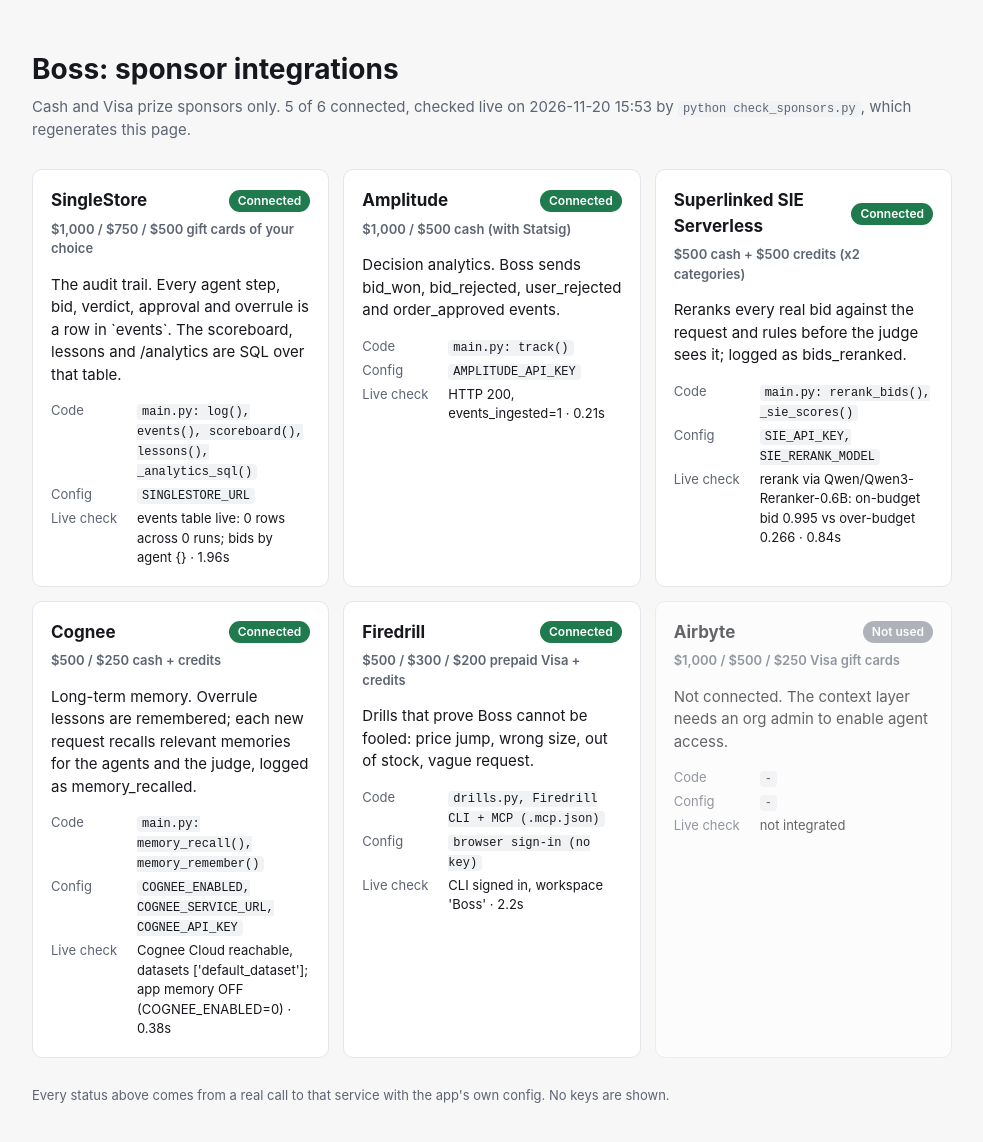
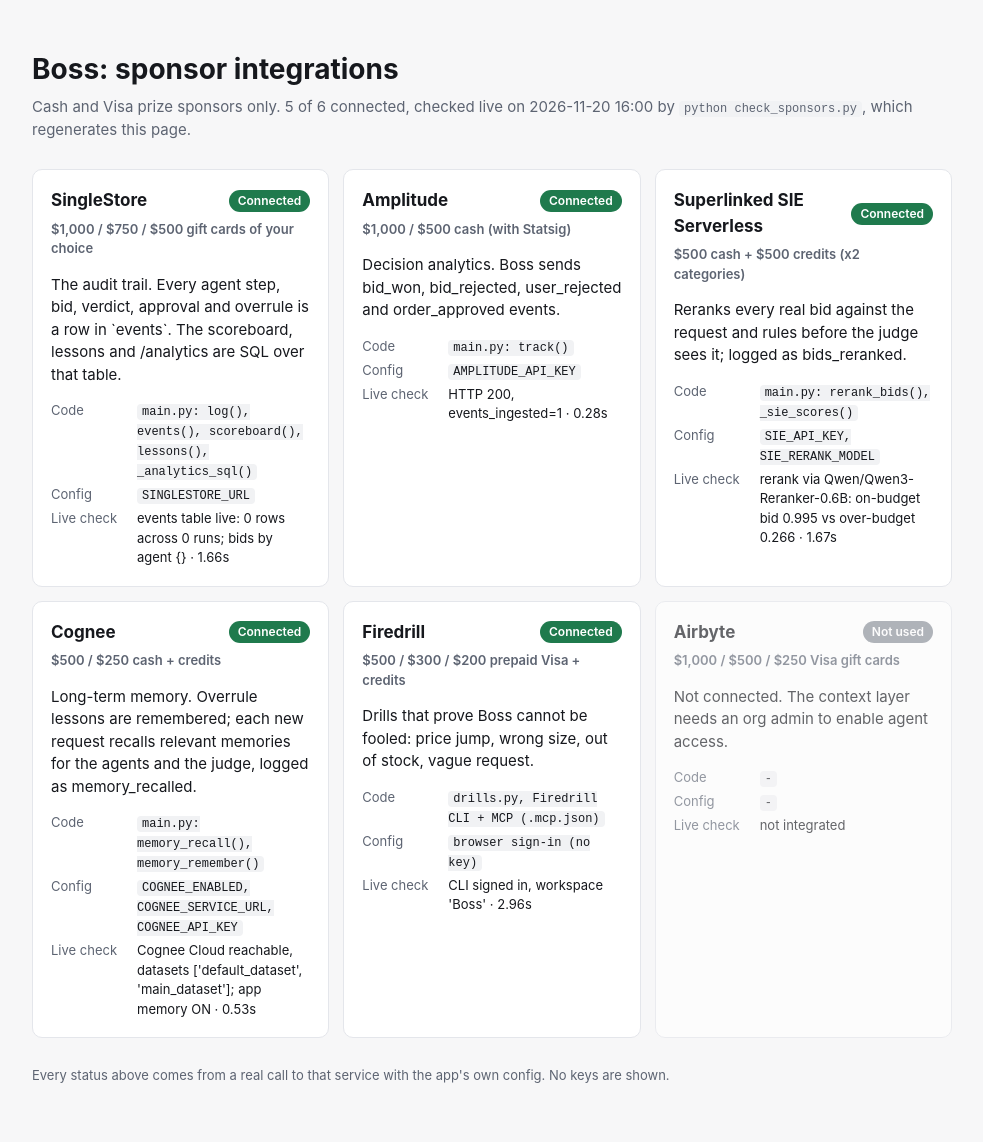
Before and after one commit to swarnimsandeepds/boss, a plain HTML site: page sponsors.html in a window 1280 px wide. Shown: the whole page, without its empty margins (148-1131 px from the left). Drawn offline with Linux system fonts and the light colour scheme.

Commit message:
Sponsor page: Cognee memory on and verified

```diff
--- a/sponsors.html
+++ b/sponsors.html
@@ -23,7 +23,7 @@
 </style></head>
 <body><main>
   <h1>Boss: sponsor integrations</h1>
-  <p class="sub">Cash and Visa prize sponsors only. 5 of 6 connected, checked live on 2026-11-20 15:53
+  <p class="sub">Cash and Visa prize sponsors only. 5 of 6 connected, checked live on 2026-11-20 16:00
   by <code>python check_sponsors.py</code>, which regenerates this page.</p>
   <section class="grid">
       <article class="card ok">
@@ -33,7 +33,7 @@
         <dl>
           <dt>Code</dt><dd><code>main.py: log(), events(), scoreboard(), lessons(), _analytics_sql()</code></dd>
           <dt>Config</dt><dd><code>SINGLESTORE_URL</code></dd>
-          <dt>Live check</dt><dd>events table live: 0 rows across 0 runs; bids by agent {} &middot; 1.96s</dd>
+          <dt>Live check</dt><dd>events table live: 0 rows across 0 runs; bids by agent {} &middot; 1.66s</dd>
         </dl>
       </article>
       <article class="card ok">
@@ -43,7 +43,7 @@
         <dl>
           <dt>Code</dt><dd><code>main.py: track()</code></dd>
           <dt>Config</dt><dd><code>AMPLITUDE_API_KEY</code></dd>
-          <dt>Live check</dt><dd>HTTP 200, events_ingested=1 &middot; 0.21s</dd>
+          <dt>Live check</dt><dd>HTTP 200, events_ingested=1 &middot; 0.28s</dd>
         </dl>
       </article>
       <article class="card ok">
@@ -53,7 +53,7 @@
         <dl>
           <dt>Code</dt><dd><code>main.py: rerank_bids(), _sie_scores()</code></dd>
           <dt>Config</dt><dd><code>SIE_API_KEY, SIE_RERANK_MODEL</code></dd>
-          <dt>Live check</dt><dd>rerank via Qwen/Qwen3-Reranker-0.6B: on-budget bid 0.995 vs over-budget 0.266 &middot; 0.84s</dd>
+          <dt>Live check</dt><dd>rerank via Qwen/Qwen3-Reranker-0.6B: on-budget bid 0.995 vs over-budget 0.266 &middot; 1.67s</dd>
         </dl>
       </article>
       <article class="card ok">
@@ -63,7 +63,7 @@
         <dl>
           <dt>Code</dt><dd><code>main.py: memory_recall(), memory_remember()</code></dd>
           <dt>Config</dt><dd><code>COGNEE_ENABLED, COGNEE_SERVICE_URL, COGNEE_API_KEY</code></dd>
-          <dt>Live check</dt><dd>Cognee Cloud reachable, datasets [&#x27;default_dataset&#x27;]; app memory OFF (COGNEE_ENABLED=0) &middot; 0.38s</dd>
+          <dt>Live check</dt><dd>Cognee Cloud reachable, datasets [&#x27;default_dataset&#x27;, &#x27;main_dataset&#x27;]; app memory ON &middot; 0.53s</dd>
         </dl>
       </article>
       <article class="card ok">
@@ -73,7 +73,7 @@
         <dl>
           <dt>Code</dt><dd><code>drills.py, Firedrill CLI + MCP (.mcp.json)</code></dd>
           <dt>Config</dt><dd><code>browser sign-in (no key)</code></dd>
-          <dt>Live check</dt><dd>CLI signed in, workspace &#x27;Boss&#x27; &middot; 2.2s</dd>
+          <dt>Live check</dt><dd>CLI signed in, workspace &#x27;Boss&#x27; &middot; 2.96s</dd>
         </dl>
       </article>
       <article class="card off">
```
